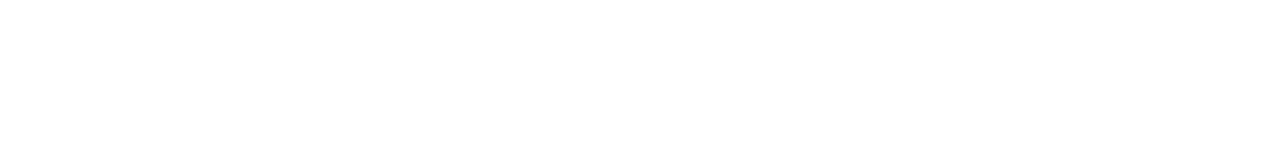
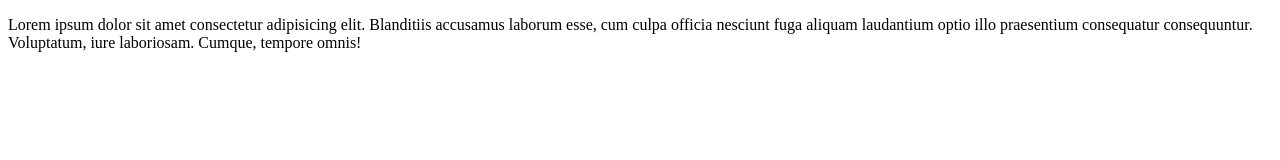
Before and after one commit to ZidCoder/oji-git, a plain HTML site: page index.html in a window 1280 px wide. Drawn offline with Linux system fonts and the light colour scheme.

Commit message:
menambahkan pragraf

```diff
--- a/index.html
+++ b/index.html
@@ -6,6 +6,9 @@
     <meta name="viewport" content="width=device-width, initial-scale=1.0">
     <title>Document</title>
 </head>
+<p>Lorem ipsum dolor sit amet consectetur adipisicing elit. Blanditiis accusamus laborum esse, cum culpa officia
+    nesciunt fuga aliquam laudantium optio illo praesentium consequatur consequuntur. Voluptatum, iure laboriosam.
+    Cumque, tempore omnis!</p>
 
 <body>
 
```
